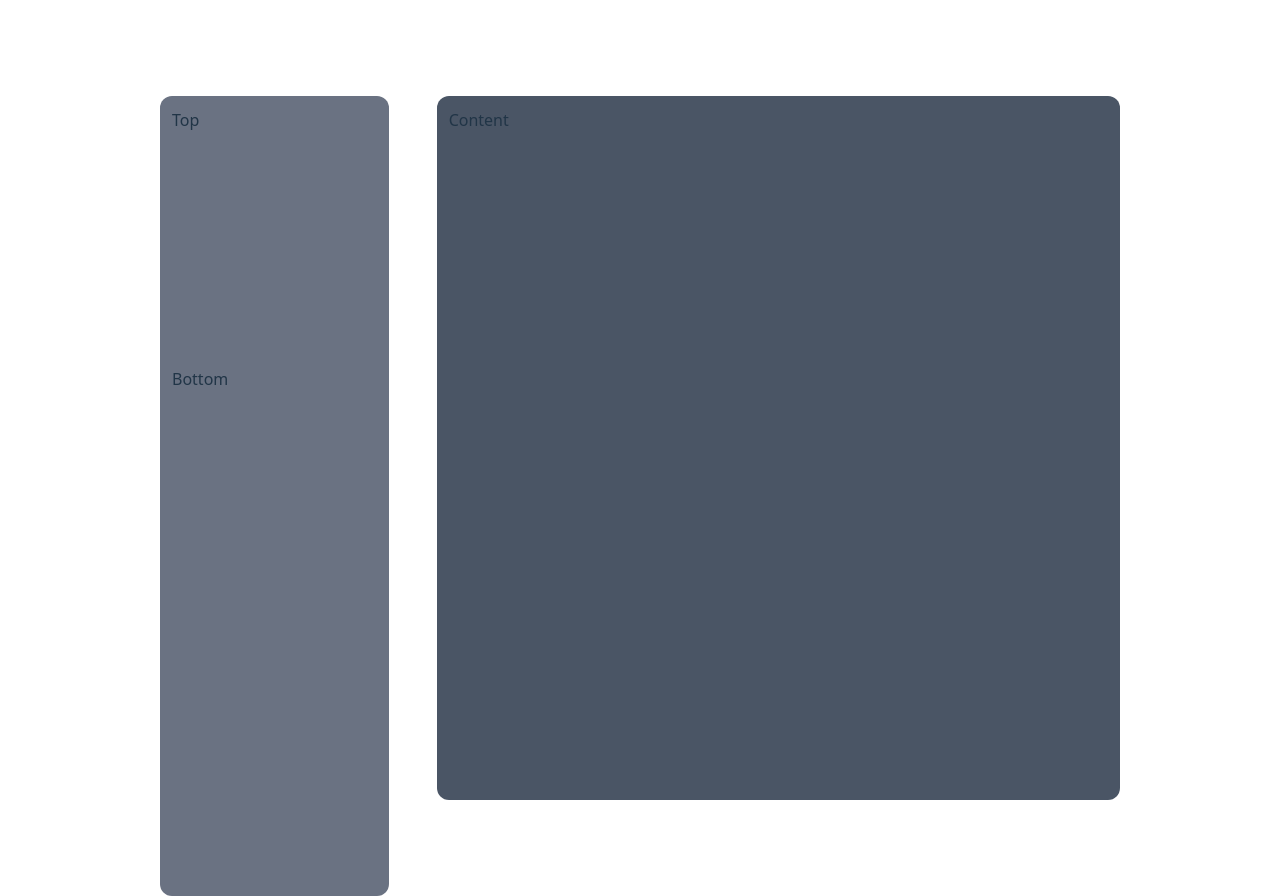
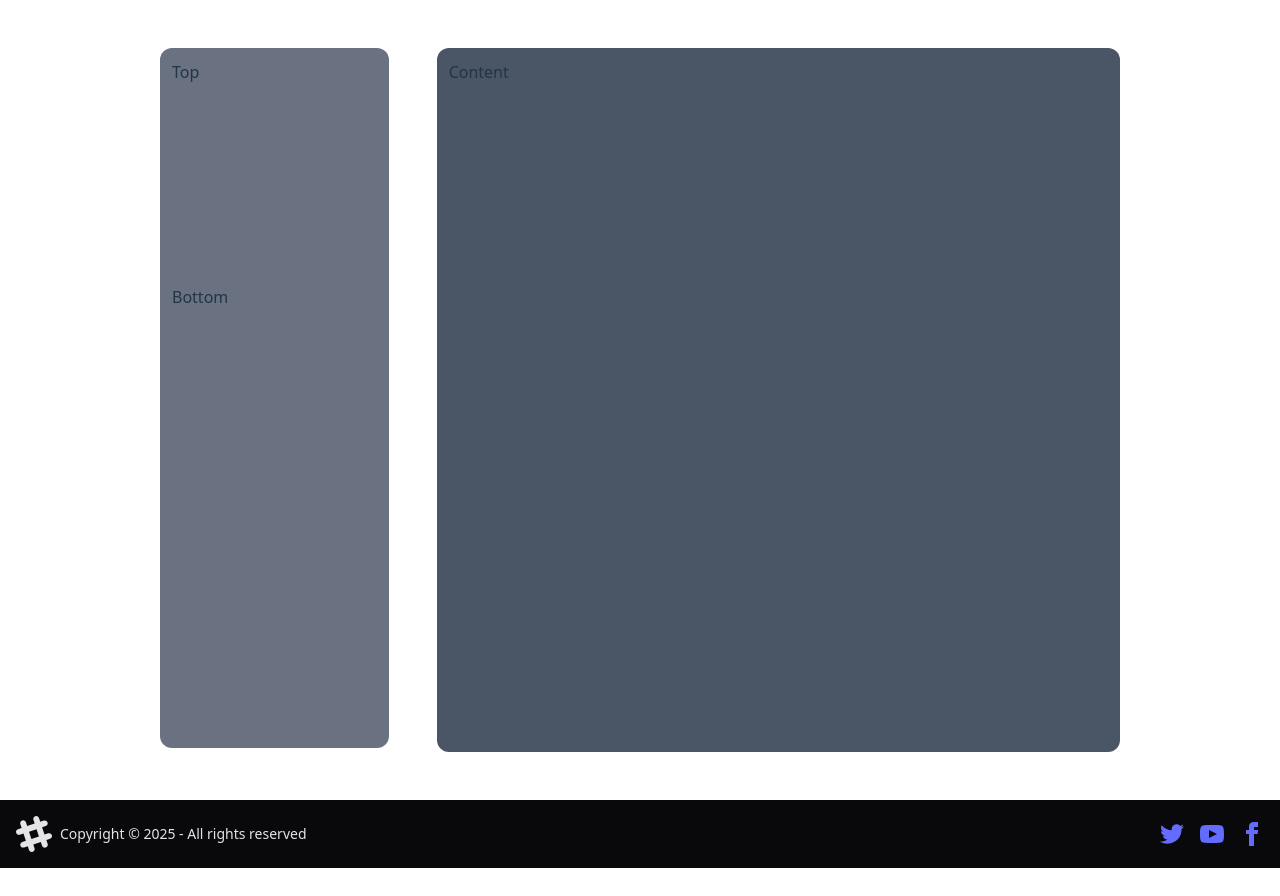
Before and after one commit to Dennis2300/CV-Portfolio, a Vue app: page / in a window 1280 px wide. After the commit the page ends 868 px from the top, so only its background shows below. Built offline with nearby package versions, Linux system fonts and the light colour scheme.

Commit message:
made a footer

```diff
--- a/src/App.vue
+++ b/src/App.vue
@@ -1,9 +1,11 @@
 <template>
-  <div class="w-screen h-screen flex flex-col justify-center items-center">
+  <div class="w-screen min-h-screen flex flex-col justify-center items-center">
     <Home />
+    <Footer />
   </div>
 </template>
 
 <script setup>
 import Home from "./components/Home.vue";
+import Footer from "./components/Footer.vue";
 </script>
--- /dev/null
+++ b/src/components/Footer.vue
@@ -0,0 +1,67 @@
+<template>
+  <footer
+    class="footer sm:footer-horizontal bg-neutral text-neutral-content items-center p-4"
+  >
+    <aside class="grid-flow-col items-center">
+      <svg
+        width="36"
+        height="36"
+        viewBox="0 0 24 24"
+        xmlns="http://www.w3.org/2000/svg"
+        fill-rule="evenodd"
+        clip-rule="evenodd"
+        class="fill-current"
+      >
+        <path
+          d="M22.672 15.226l-2.432.811.841 2.515c.33 1.019-.209 2.127-1.23 2.456-1.15.325-2.148-.321-2.463-1.226l-.84-2.518-5.013 1.677.84 2.517c.391 1.203-.434 2.542-1.831 2.542-.88 0-1.601-.564-1.86-1.314l-.842-2.516-2.431.809c-1.135.328-2.145-.317-2.463-1.229-.329-1.018.211-2.127 1.231-2.456l2.432-.809-1.621-4.823-2.432.808c-1.355.384-2.558-.59-2.558-1.839 0-.817.509-1.582 1.327-1.846l2.433-.809-.842-2.515c-.33-1.02.211-2.129 1.232-2.458 1.02-.329 2.13.209 2.461 1.229l.842 2.515 5.011-1.677-.839-2.517c-.403-1.238.484-2.553 1.843-2.553.819 0 1.585.509 1.85 1.326l.841 2.517 2.431-.81c1.02-.33 2.131.211 2.461 1.229.332 1.018-.21 2.126-1.23 2.456l-2.433.809 1.622 4.823 2.433-.809c1.242-.401 2.557.484 2.557 1.838 0 .819-.51 1.583-1.328 1.847m-8.992-6.428l-5.01 1.675 1.619 4.828 5.011-1.674-1.62-4.829z"
+        ></path>
+      </svg>
+      <p>Copyright © {{ currentYear }} - All rights reserved</p>
+    </aside>
+    <nav class="grid-flow-col gap-4 md:place-self-center md:justify-self-end">
+      <a>
+        <svg
+          xmlns="http://www.w3.org/2000/svg"
+          width="24"
+          height="24"
+          viewBox="0 0 24 24"
+          class="fill-current"
+        >
+          <path
+            d="M24 4.557c-.883.392-1.832.656-2.828.775 1.017-.609 1.798-1.574 2.165-2.724-.951.564-2.005.974-3.127 1.195-.897-.957-2.178-1.555-3.594-1.555-3.179 0-5.515 2.966-4.797 6.045-4.091-.205-7.719-2.165-10.148-5.144-1.29 2.213-.669 5.108 1.523 6.574-.806-.026-1.566-.247-2.229-.616-.054 2.281 1.581 4.415 3.949 4.89-.693.188-1.452.232-2.224.084.626 1.956 2.444 3.379 4.6 3.419-2.07 1.623-4.678 2.348-7.29 2.04 2.179 1.397 4.768 2.212 7.548 2.212 9.142 0 14.307-7.721 13.995-14.646.962-.695 1.797-1.562 2.457-2.549z"
+          ></path>
+        </svg>
+      </a>
+      <a>
+        <svg
+          xmlns="http://www.w3.org/2000/svg"
+          width="24"
+          height="24"
+          viewBox="0 0 24 24"
+          class="fill-current"
+        >
+          <path
+            d="M19.615 3.184c-3.604-.246-11.631-.245-15.23 0-3.897.266-4.356 2.62-4.385 8.816.029 6.185.484 8.549 4.385 8.816 3.6.245 11.626.246 15.23 0 3.897-.266 4.356-2.62 4.385-8.816-.029-6.185-.484-8.549-4.385-8.816zm-10.615 12.816v-8l8 3.993-8 4.007z"
+          ></path>
+        </svg>
+      </a>
+      <a>
+        <svg
+          xmlns="http://www.w3.org/2000/svg"
+          width="24"
+          height="24"
+          viewBox="0 0 24 24"
+          class="fill-current"
+        >
+          <path
+            d="M9 8h-3v4h3v12h5v-12h3.642l.358-4h-4v-1.667c0-.955.192-1.333 1.115-1.333h2.885v-5h-3.808c-3.596 0-5.192 1.583-5.192 4.615v3.385z"
+          ></path>
+        </svg>
+      </a>
+    </nav>
+  </footer>
+</template>
+
+<script setup>
+const currentYear = new Date().getFullYear();
+</script>
--- a/src/components/Home.vue
+++ b/src/components/Home.vue
@@ -1,6 +1,6 @@
 <template>
-  <div class="flex felx-row gap-12 w-3/4 min-h-screen pt-24">
-    <div class="w-1/4 h-[800px] bg-gray-500 rounded-xl p-3">
+  <div class="flex felx-row gap-12 w-3/4 h-3/4 min-h-screen py-12">
+    <div class="w-1/4 h-[700px] bg-gray-500 rounded-xl p-3">
       <div class="h-1/3 w-full">Top</div>
       <div class="h-2/3 w-full">Bottom</div>
     </div>
```
